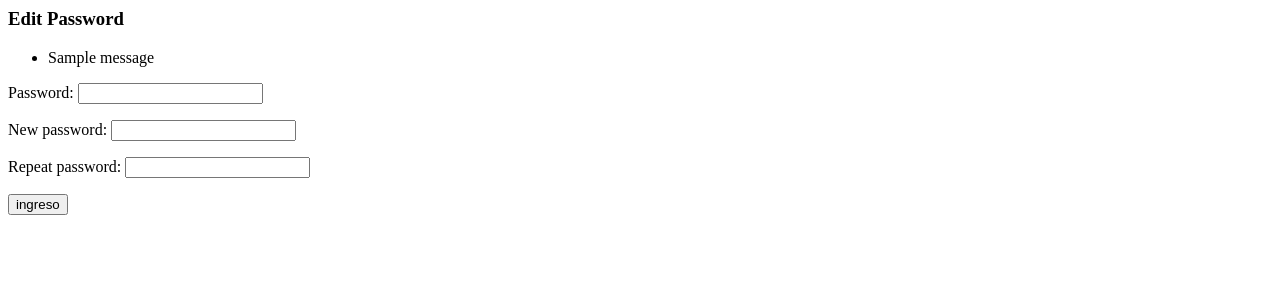
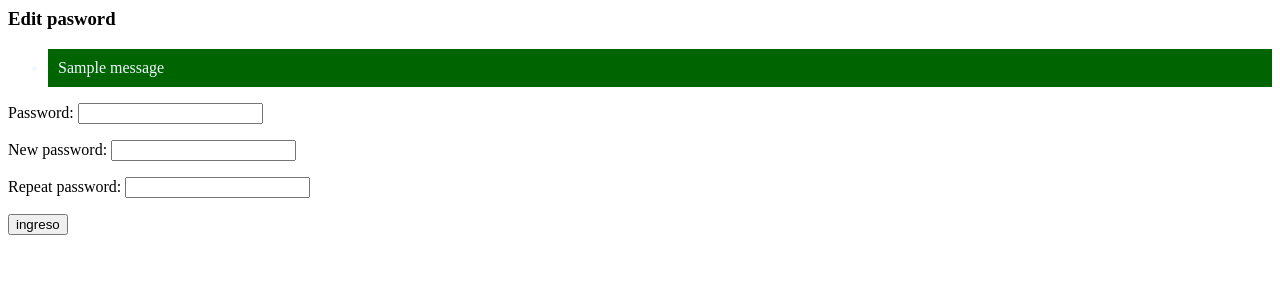
Before and after one commit to dafma/admin_facilito, a Django app: page /clients/edit_password/ in a window 1280 px wide. Shown: the top 300 px of the page. Run offline with Django 3.2, Linux system fonts and the light colour scheme; tables that the repository leaves empty hold one stand-in row (values such as "Sample post"); one stand-in notice (Sample message) is shown.

Commit message:
render to messages

```diff
--- /dev/null
+++ b/clients/static/style.css
@@ -0,0 +1,13 @@
+h3{
+
+}
+.message_error{
+    padding: 10px;
+    background-color: brown;
+    color: aliceblue;
+}
+.message_success{
+    padding: 10px;
+    background-color: darkgreen;
+    color: aliceblue;
+}
--- a/clients/templates/edit_password.html
+++ b/clients/templates/edit_password.html
@@ -1,9 +1,16 @@
-<h3>Edit Password</h3>
+{% load staticfiles %}
+<html>
+<head>
+    <title>Edit usuario</title>
+    <link rel="stylesheet" href="{% static "style.css" %}">
+</head>
+<body>
+<h3>Edit pasword</h3>
 
 {% if messages %}
     <ul>
         {% for message in messages %}
-         <li>{{ message }}</li>
+         <li {% if message.tags %} class="message_{{message.tags}}" {% endif %}>{{ message }}</li>
         {% endfor %}
     </ul>
 {% endif %}
@@ -13,3 +20,5 @@
     {{ form.as_p }}
     <input type="submit" value="ingreso">
 </form>
+</body>
+</html>
--- a/clients/views.py
+++ b/clients/views.py
@@ -53,7 +53,7 @@ class LoginView(View):
             login_django(request, user)
             return redirect('client:dashboard')
         else:
-            self.message = "Usernam o password incorrecto"
+            self.message = "Username o password incorrecto"
         return render(request, self.template, self.get_context())
 
     def get_context(self):
```
Also changed, not shown: 1 other file.
